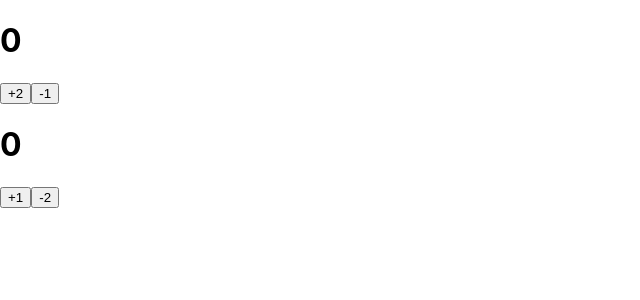
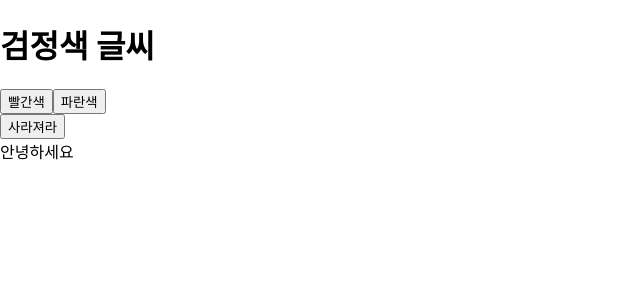
Before and after one commit to Jerryjerry0102/react-app, a React (Create React App) app in the folder first-app/: page / in a window 1280 px wide. Shown: the top 300 px of the page, without its empty margins (0-640 px from the left). Built offline with nearby package versions, Linux system fonts and the light colour scheme.

Commit message:
react event handling

```diff
--- a/first-app/src/App.js
+++ b/first-app/src/App.js
@@ -17,12 +17,18 @@ import MyComponent2 from "./MyComponent2";
 import StateComponent from "./StateComponent";
 import StatePrac from "./StatePrac";
 import UseStatePrac from "./UseStatePrac";
+import EventClassComponent from "./EventClassComponent";
+import EventHandling from "./EventHandling";
+import StateEventPrac from "./StateEventPrac";
+import StateEventPrac1 from "./StateEventPrac1";
+import StateEventPrac2 from "./StateEventPrac2";
 
 function App() {
   return (
     <>
-      <StatePrac></StatePrac>
-      <UseStatePrac></UseStatePrac>
+      {/* <EventClassComponent></EventClassComponent> */}
+      <StateEventPrac1 />
+      <StateEventPrac2 />
     </>
   );
 }
--- /dev/null
+++ b/first-app/src/EventClassComponent.js
@@ -0,0 +1,63 @@
+import { Component } from "react";
+
+class EventClassComponent extends Component {
+  constructor(props) {
+    super(props);
+    this.state = {
+      number: 0,
+    };
+    // 여기서 this는 class 자체
+    // 이렇게 constructor에서 미리 bind해주면
+    // 아래에서 <button onClick={this.changeNumber}>버튼</button>
+    // 이렇게 쓸 수 있다.
+    // this.changeNumber = this.changeNumber.bind(this);
+  }
+  changeNumber(e) {
+    // e.target안에 button이 담김
+    console.log(e.target);
+    console.log(e.target.innerText);
+    this.setState({ number: this.state.number + 1 });
+  }
+  // 화살표 함수를 하면 bind에서 this를 보낼 필요도
+  // constructor에서 미리 bind해 줄 필요도 없다.
+  changeNumber = (e) => {
+    console.log(e.target);
+    console.log(e.target.innerText);
+    this.setState({ number: this.state.number + 1 });
+  };
+
+  consoleLog(a, name) {
+    console.log(a.target.innerText);
+    console.log(name, "안녕");
+  }
+  render() {
+    return (
+      <>
+        {/* 화살표 함수를 만들어야 함수에 ()를 칠 수 있다. */}
+        {/* 화살표 함수를 만들지 않고 바로 써주게 되면 ()치면 안 된다. */}
+        <button
+          onClick={(a) => {
+            this.consoleLog(a, "김소연");
+          }}
+        >
+          안녕
+        </button>
+        {/* bind함수를 쓸 수도 있음 */}
+        <button onClick={this.consoleLog.bind(this, "김소연")}>안녕</button>
+
+        <h1>{this.state.number}</h1>
+        <button onClick={this.changeNumber.bind(this)}>버튼</button>
+        <button onClick={this.changeNumber}>버튼</button>
+        <button
+          onClick={(e) => {
+            this.changeNumber(e);
+          }}
+        >
+          버튼
+        </button>
+      </>
+    );
+  }
+}
+
+export default EventClassComponent;
--- /dev/null
+++ b/first-app/src/EventHandling.js
@@ -0,0 +1,36 @@
+function EventHandling() {
+  function showName() {
+    console.log("Mike");
+  }
+  function showAge(age) {
+    console.log(age);
+  }
+  function showText(txt) {
+    //target은 input태그가 됨
+    console.log(txt);
+  }
+  return (
+    <>
+      <div>
+        <h1>Hello</h1>
+        <button onClick={showName}>Show Name</button>
+        <button
+          onClick={() => {
+            showAge(10);
+          }}
+        >
+          Show Age{" "}
+        </button>
+        <input
+          type="text"
+          onChange={(e) => {
+            const txt = e.target.value;
+            showText(txt);
+          }}
+        ></input>
+      </div>
+    </>
+  );
+}
+
+export default EventHandling;
--- /dev/null
+++ b/first-app/src/StateEventPrac.js
@@ -0,0 +1,30 @@
+import { Component } from "react";
+
+class StateEventPrac extends Component {
+  constructor(props) {
+    super(props);
+    this.state = {
+      text: "Hello World",
+    };
+  }
+  // 화살표 함수를 안 쓰면 아래 .bind(this) 붙이고
+  changeText() {
+    this.setState({ text: "Goodbye World!" });
+  }
+  // 화살표 함수를 쓰면 아래 this.changeText만 써도 가능
+  changeText = () => {
+    this.setState({ text: "Goodbye World!" });
+  };
+  render() {
+    return (
+      <>
+        <div>
+          <h1>{this.state.text}</h1>
+          <button onClick={this.changeText.bind(this)}>클릭</button>
+          <button onClick={this.changeText}>클릭</button>
+        </div>
+      </>
+    );
+  }
+}
+export default StateEventPrac;
--- /dev/null
+++ b/first-app/src/StateEventPrac1.js
@@ -0,0 +1,43 @@
+import { Component } from "react";
+
+class StateEventPrac1 extends Component {
+  constructor(props) {
+    super(props);
+    this.state = {
+      text: "검정색",
+      color: "black",
+    };
+  }
+  // 화살표 함수를 쓰면 아래 this.changeText만 써도 가능
+  changeColor = (color, e) => {
+    this.setState({
+      text: e.target.innerText,
+      color: color,
+    });
+  };
+
+  render() {
+    return (
+      <>
+        <div>
+          <h1 style={{ color: this.state.color }}>{this.state.text} 글씨</h1>
+          <button
+            onClick={(e) => {
+              this.changeColor("red", e);
+            }}
+          >
+            빨간색
+          </button>
+          <button
+            onClick={(e) => {
+              this.changeColor("blue", e);
+            }}
+          >
+            파란색
+          </button>
+        </div>
+      </>
+    );
+  }
+}
+export default StateEventPrac1;
--- /dev/null
+++ b/first-app/src/StateEventPrac2.js
@@ -0,0 +1,32 @@
+import { Component } from "react";
+
+class StateEventPrac2 extends Component {
+  constructor(props) {
+    super(props);
+    this.state = {
+      showMe: true,
+    };
+  }
+  // 화살표 함수를 쓰면 아래 this.changeText만 써도 가능
+  disappear = () => {
+    this.setState({ showMe: false });
+  };
+  show = () => {
+    this.setState({ showMe: true });
+  };
+  render() {
+    return (
+      <>
+        <div>
+          {this.state.showMe ? (
+            <button onClick={this.disappear}>사라져라</button>
+          ) : (
+            <button onClick={this.show}>보여라</button>
+          )}
+          {this.state.showMe ? <div>안녕하세요</div> : null}
+        </div>
+      </>
+    );
+  }
+}
+export default StateEventPrac2;
```
Also changed, not shown: first-app/src/UseStateComponent2.js (renamed from first-app/src/UseStateComponent.js).
